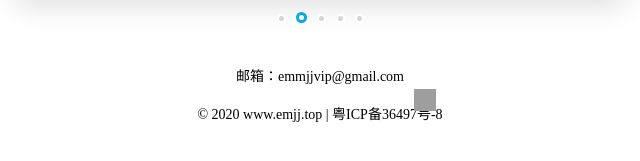
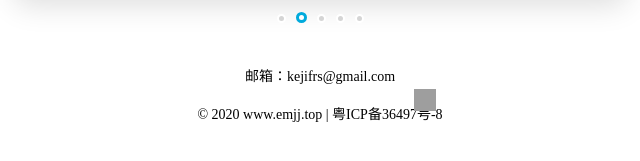
Before and after one commit to kejifrs/kejifrs.github.io, a plain HTML site: page index.html in a window 1280 px wide. Shown: the part 819-980 px from the top of the page, 320-960 px from the left. Drawn offline with Linux system fonts and the light colour scheme; grey boxes are pictures that could not be loaded.

Commit message:
更新邮箱

```diff
--- a/index.html
+++ b/index.html
@@ -480,7 +480,7 @@
 	<!-- 页脚 -->
 	<div id="footer">
 		<br>
-		<p>邮箱：emmjjvip@gmail.com</p><br>
+		<p>邮箱：kejifrs@gmail.com</p><br>
 		<p>© 2020 www.emjj.top | <a href="http://beian.miit.gov.cn">粤ICP备36497号-8</a></p>
 		<br><br><br>
 	</div>
```
